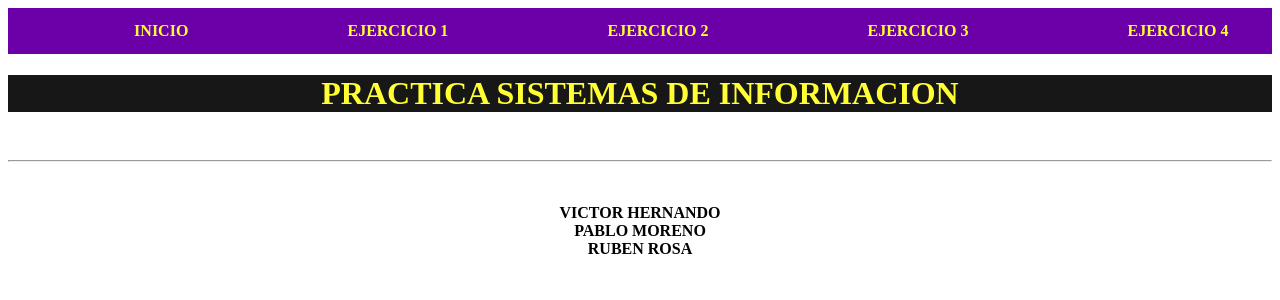
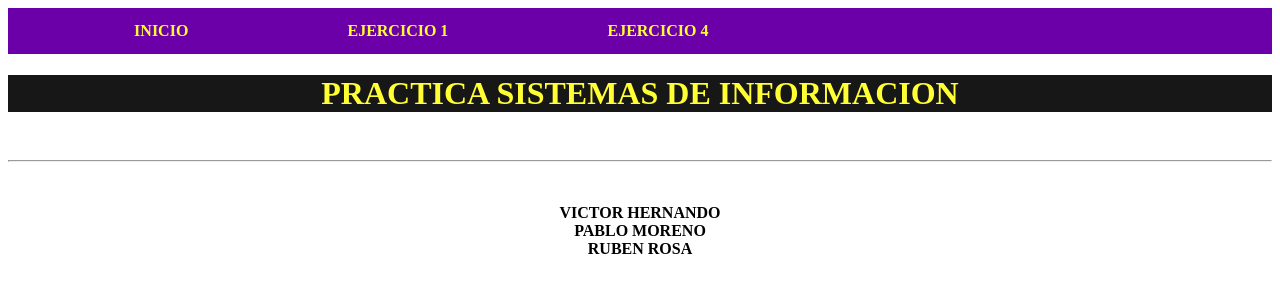
Before and after one commit to PabloMoreno24/PracticaSistemasInformacion, a Flask app: page / in a window 1280 px wide. Shown: the top 300 px of the page. Run offline with Flask 2, Linux system fonts and the light colour scheme; parts of the project's set-up code (start-up, migrations or seed data) failed here and were passed over.

Commit message:
Finalizacion

```diff
--- a/app.py
+++ b/app.py
@@ -115,7 +115,6 @@ def ejercicioTres():
     for i in rows:
         res += [i[0]]
     df_usuarios['Phishing Emails Permisos Usuario'] = res
-
     cursor_obj.execute('SELECT phishing_email FROM users where permisos="1"')
     rows = cursor_obj.fetchall()
     res = []
--- a/templates/cuatroApartados.html
+++ b/templates/cuatroApartados.html
@@ -10,8 +10,6 @@
 
   <li><a href="/">INICIO</a></li>
   <li><a href="/ejeruno">EJERCICIO 1</a></li>
-  <li><a href="/ejerdos">EJERCICIO 2</a></li>
-  <li><a href="/ejertres">EJERCICIO 3</a></li>
   <li><a href="/ejercuatro">EJERCICIO 4</a></li>
 
 </ul>
--- a/templates/ejer_cuatro.html
+++ b/templates/ejer_cuatro.html
@@ -10,8 +10,6 @@
 
   <li><a href="/">INICIO</a></li>
   <li><a href="/ejeruno">EJERCICIO 1</a></li>
-  <li><a href="/ejerdos">EJERCICIO 2</a></li>
-  <li><a href="/ejertres">EJERCICIO 3</a></li>
   <li><a href="/ejercuatro">EJERCICIO 4</a></li>
 
 </ul>
--- a/templates/ejer_dos.html
+++ b/templates/ejer_dos.html
@@ -10,8 +10,6 @@
 
   <li><a href="/">INICIO</a></li>
   <li><a href="/ejeruno">EJERCICIO 1</a></li>
-  <li><a href="/ejerdos">EJERCICIO 2</a></li>
-  <li><a href="/ejertres">EJERCICIO 3</a></li>
   <li><a href="/ejercuatro">EJERCICIO 4</a></li>
 
 </ul>
--- a/templates/ejer_tres.html
+++ b/templates/ejer_tres.html
@@ -10,8 +10,6 @@
 
   <li><a href="/">INICIO</a></li>
   <li><a href="/ejeruno">EJERCICIO 1</a></li>
-  <li><a href="/ejerdos">EJERCICIO 2</a></li>
-  <li><a href="/ejertres">EJERCICIO 3</a></li>
   <li><a href="/ejercuatro">EJERCICIO 4</a></li>
 
 </ul>
--- a/templates/ejer_uno.html
+++ b/templates/ejer_uno.html
@@ -10,8 +10,6 @@
 
   <li><a href="/">INICIO</a></li>
   <li><a href="/ejeruno">EJERCICIO 1</a></li>
-  <li><a href="/ejerdos">EJERCICIO 2</a></li>
-  <li><a href="/ejertres">EJERCICIO 3</a></li>
   <li><a href="/ejercuatro">EJERCICIO 4</a></li>
 
 </ul>
--- a/templates/index.html
+++ b/templates/index.html
@@ -10,8 +10,6 @@
 
   <li><a href="/">INICIO</a></li>
   <li><a href="/ejeruno">EJERCICIO 1</a></li>
-  <li><a href="/ejerdos">EJERCICIO 2</a></li>
-  <li><a href="/ejertres">EJERCICIO 3</a></li>
   <li><a href="/ejercuatro">EJERCICIO 4</a></li>
 
 </ul>
```
